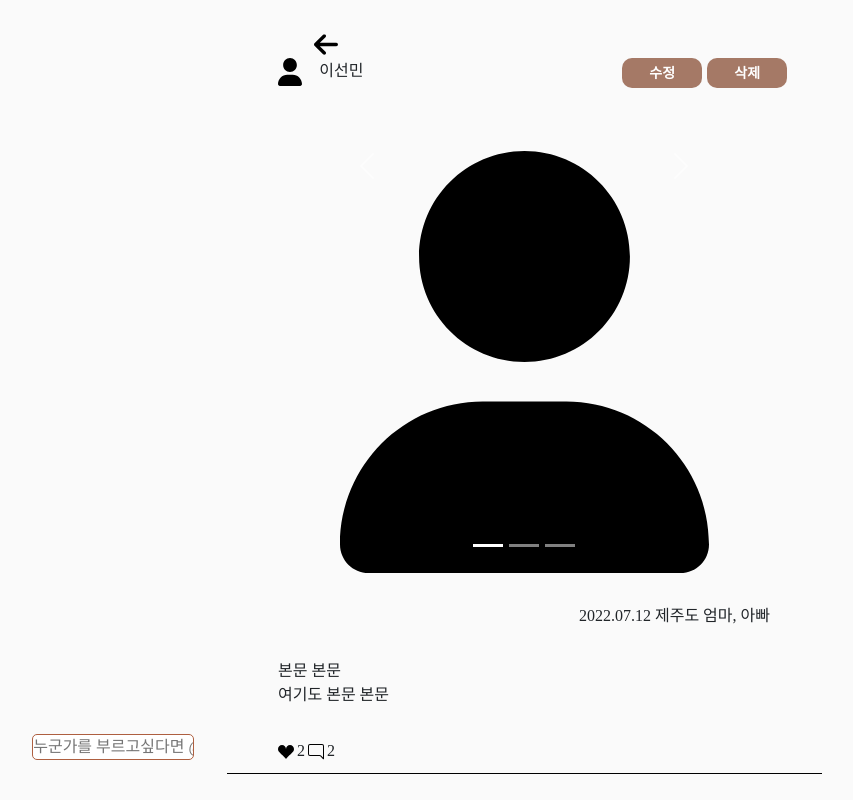
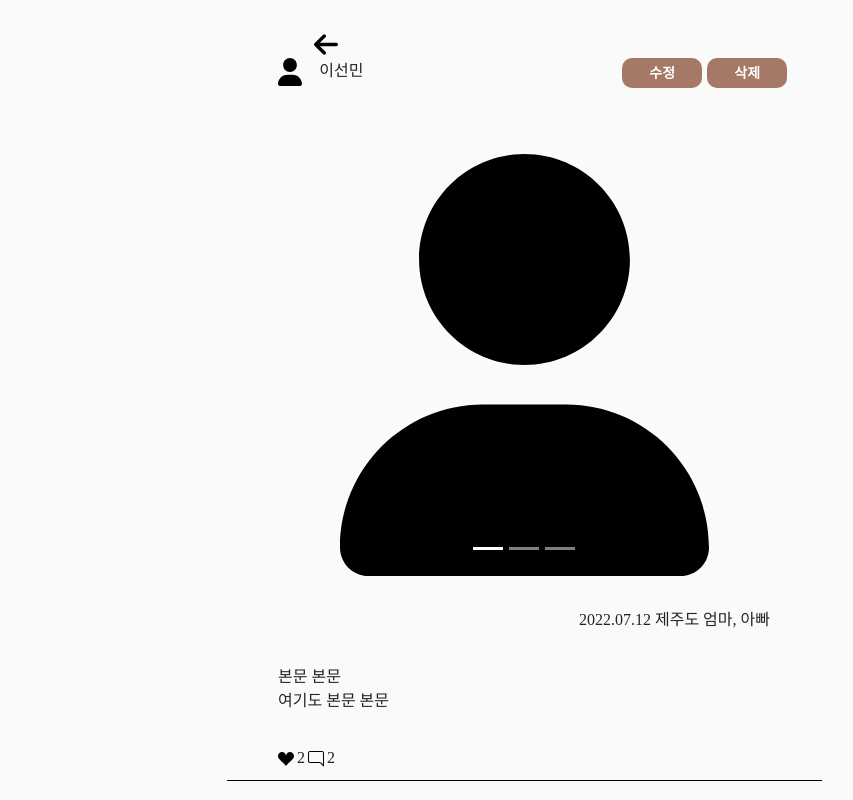
Before and after one commit to sunmingLee/Sai, a Vue app in the folder FrontEnd/: page /feedDetail in a window 1280 px wide. Shown: the top 800 px of the page, without its empty margins (116-969 px from the left). Built offline with nearby package versions, Linux system fonts and the light colour scheme; a web font is replaced by a local one.

Commit message:
Design: Change InputBox position

```diff
--- a/FrontEnd/src/views/FeedDetailView.vue
+++ b/FrontEnd/src/views/FeedDetailView.vue
@@ -58,6 +58,7 @@
     <!-- 댓글 작성칸 -->
     <div class="reply-write-wrap">
       <input class="reply" type="text" placeholder="누군가를 부르고싶다면 @ 를 입력해보세요">
+      <Button style="display: inline-block;" buttonClass="small positive" buttonText="등록"></Button>
     </div>
   </div>
 </template>
@@ -67,7 +68,7 @@ import HeaderTitle from '@/components/common/HeaderTitle.vue'
 import FeedUser from '@/components/FeedUser.vue'
 import Button from '@/components/common/Button.vue'
 export default {
-  components: { HeaderTitle, FeedUser, Button},
+  components: { HeaderTitle, FeedUser, Button },
   data () {
     return {
     }
@@ -118,12 +119,14 @@ export default {
   }
 }
 .reply-write-wrap{
-  position: absolute;
-  left: 10%;
-  bottom: 5%;
+  position: relative;
+  top: 50%;
+  // left: 10%;
+  // bottom: 5%;
   .reply{
+    display: inline-block;
     text-align: center;
-    // margin-bottom: 1%;
+    margin-right: 5px;
     width: 80%;
     border-radius: 5px;
     border: 1px solid #ae5f40;
```
